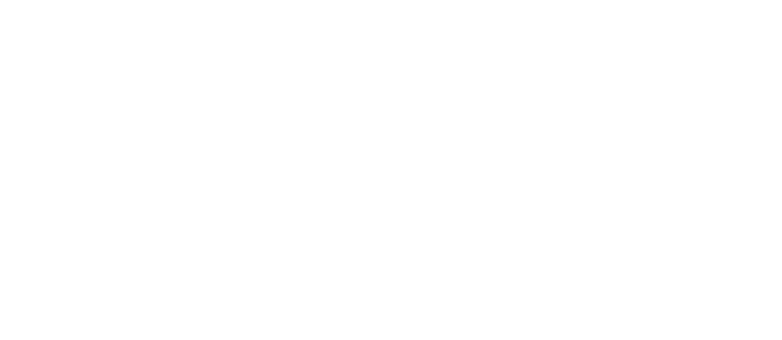
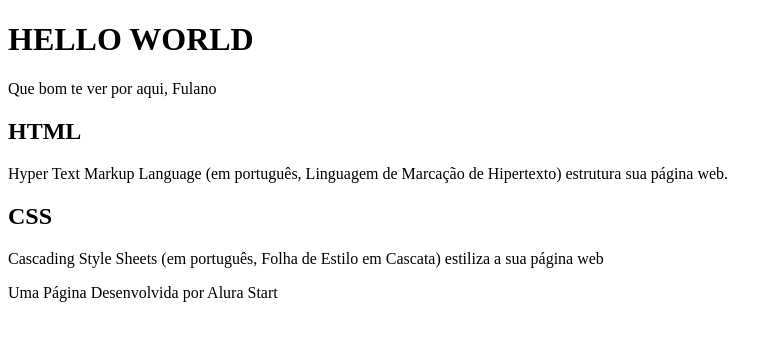
Before and after one commit to arrocha929/hello-world, a plain HTML site: page index.html in a window 1280 px wide. Shown: the whole page, without its empty margins (0-782 px from the left). Drawn offline with Linux system fonts and the light colour scheme.

Commit message:
configurando a página 1

```diff
--- a/index.html
+++ b/index.html
@@ -6,6 +6,24 @@
     <title>Hello World</title>
 </head>
 <body>
+    <header>
+        <h1>HELLO WORLD</h1>
+        <P>Que bom te ver por aqui, Fulano</P>
+
+    </header>
+
+    <section>
+        <h2>HTML</h2>
+        <P>Hyper Text Markup Language (em português, Linguagem de Marcação de Hipertexto) estrutura sua página web.</P>
+
+        <h2>CSS</h2>
+        <P>Cascading Style Sheets (em português, Folha de Estilo em Cascata) estiliza a sua página web</P>
+    </section>
+
+    <footer>
+        <p>Uma Página Desenvolvida por Alura Start</p>
+
+    </footer>
 
 </body>
 </html>
```
